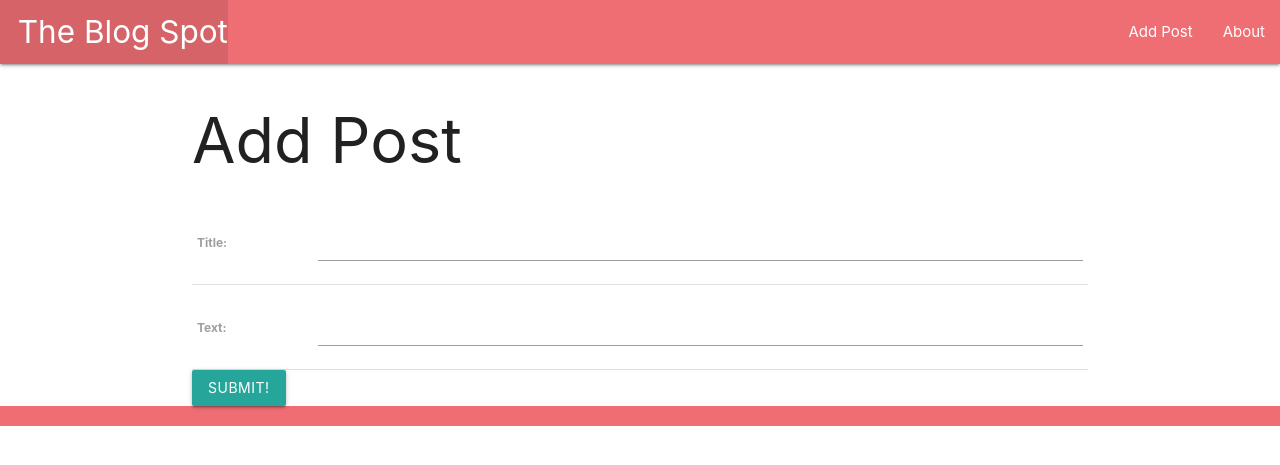
After one commit to vsalter/TheBlogSpot, a Django app: page /blog/create/ in a window 1280 px wide. The commit adds this page. Shown: the top 465 px of the page. Run offline with Django 4.2, Linux system fonts and the light colour scheme.

Commit message:
added form and functionality to create a new post.

```diff
--- a/TheBlogSpot/main_app/models.py
+++ b/TheBlogSpot/main_app/models.py
@@ -3,7 +3,7 @@ from django.db import models
 # Create your models here.
 class Post(models.Model):
     title = models.CharField(max_length=100)
-    text = models.TextField(max_length=500)
+    text = models.CharField(max_length=500)
 
     def __str__(self):
         return self.title
--- a/TheBlogSpot/main_app/templates/base.html
+++ b/TheBlogSpot/main_app/templates/base.html
@@ -18,6 +18,7 @@
                     <li><a href="{% url 'home' %}" class="left brand-logo">&nbsp;&nbsp;The Blog Spot</a></li>
                 </ul>
                 <ul class="right">
+                    <li><a href="{% url 'post_create' %}">Add Post</a></li>
                     <li><a href="{% url 'about' %}">About</a></li>
                 </ul>
             </div>
--- /dev/null
+++ b/TheBlogSpot/main_app/templates/main_app/post_form.html
@@ -0,0 +1,15 @@
+{% extends 'base.html' %}
+
+{% block content %}
+  <h1>Add Post</h1>
+  <!-- Leaving the action empty makes the form post to the same url used to display it -->
+  <form action="" method="POST">
+    <!-- Django requires the following for security purposes -->
+    {% csrf_token %}
+    <table>
+      <!-- Render the inputs inside of <tr>s & <td>s -->
+      {{ form.as_table }}
+    </table>
+    <input type="submit" value="Submit!" class="btn">
+  </form>
+{% endblock %}
--- a/TheBlogSpot/main_app/urls.py
+++ b/TheBlogSpot/main_app/urls.py
@@ -4,5 +4,7 @@ from . import views
 urlpatterns = [
     path('', views.home, name='home'),
     path('about/', views.about, name='about'),
-    path('blog/', views.blog_posts, name='blog-post' )
+    path('blog/', views.blog_posts, name='blog-post' ),
+    path('blog/<int:blog_id>/', views.blog_detail, name='detail'),
+    path('blog/create/', views.PostCreate.as_view(), name='post_create')
 ]
--- a/TheBlogSpot/main_app/views.py
+++ b/TheBlogSpot/main_app/views.py
@@ -1,6 +1,8 @@
 from django.shortcuts import render
 from django.http import HttpResponse
 from .models import Post
+from django.views.generic.edit import CreateView
+
 
 # Create your views here.
 def home(request):
@@ -12,3 +14,12 @@ def about(request):
 def blog_posts(request):
     posts = Post.objects.all()
     return render(request, 'blog/index.html', {'posts': posts})
+
+def blog_detail(request, post_id):
+    post = Post.objects.get(id=post_id)
+    return render(request, 'blog/detail.html', {'post': post})
+
+class PostCreate(CreateView):
+    model = Post
+    fields = '__all__'
+    success_url = '/blog/'
```
Also changed, not shown: TheBlogSpot/main_app/templates/blog/index.html (+11 -0 lines), TheBlogSpot/main_app/migrations/0002_alter_post_text.py (added), TheBlogSpot/main_app/templates/blog/detail.html (added).
